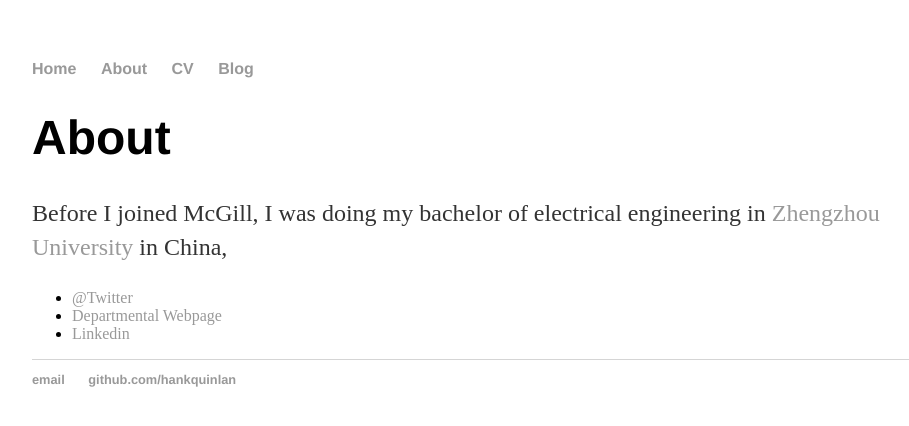
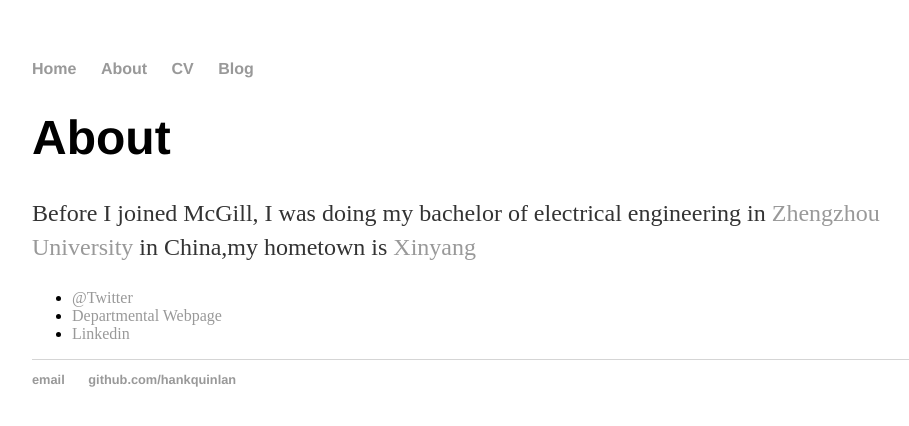
Before and after one commit to DanlanChen/DanlanChen.github.io, a Jekyll site: the page built from about/index.html, in a window 1280 px wide. Shown: the top 426 px of the page, without its empty margins (160-1069 px from the left). Built offline with Jekyll 4.4.1, drawn with Linux system fonts in a browser that asks for light colours.

Commit message:
Update index.html

```diff
--- a/about/index.html
+++ b/about/index.html
@@ -5,7 +5,7 @@ title: About Danlan Chen
 
 		<div class="about">
 			<h1>About</h1>
-			<p>Before I joined McGill, I was doing my bachelor of electrical engineering in <a href="http://english.zzu.edu.cn/aboutus.htm">Zhengzhou University</a> in China,</p>
+			<p>Before I joined McGill, I was doing my bachelor of electrical engineering in <a href="http://english.zzu.edu.cn/aboutus.htm">Zhengzhou University</a> in China,my hometown is <a href="https://en.wikipedia.org/wiki/Xinyang">Xinyang </a></p>
 
 			<ul class="contacts">
 				<li><a href="https://twitter.com/dengdeng599">@Twitter</a></li>
```
